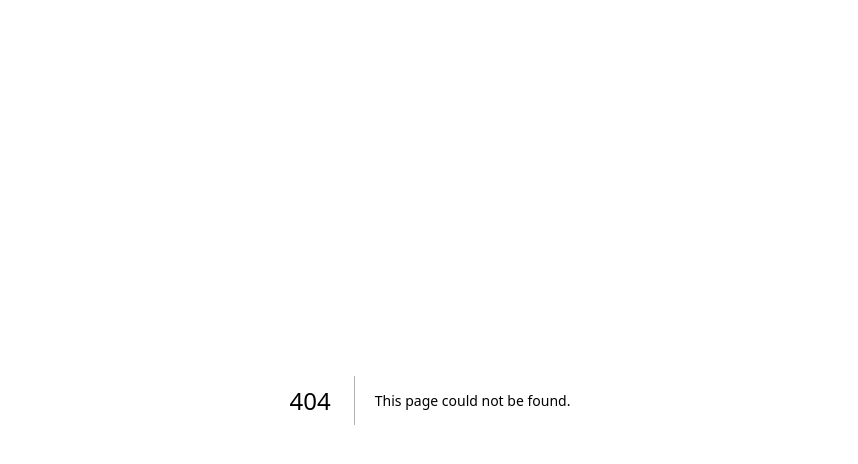
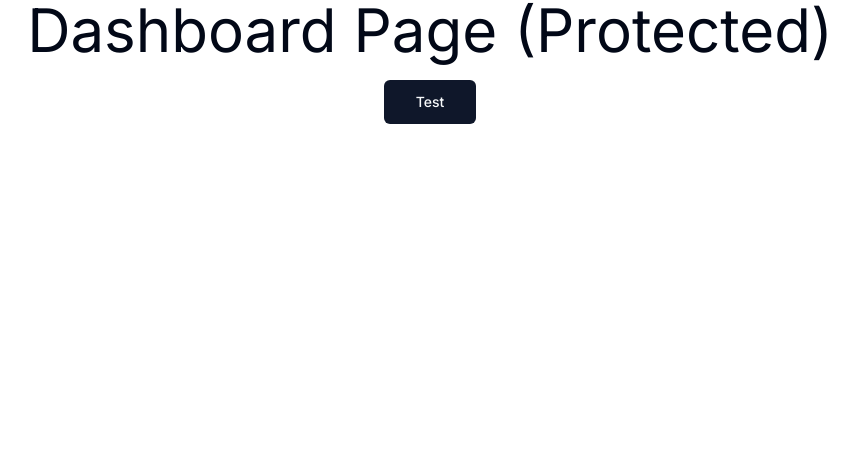
Before and after one commit to colinpoon/salazar, a Next.js app: page /dashboard in a window 1280 px wide. Before the commit this address had no page. Shown: the top 464 px of the page, without its empty margins (210-1068 px from the left). Built offline with nearby package versions, Linux system fonts and the light colour scheme.

Commit message:
route group convention & auth structure

```diff
--- /dev/null
+++ b/app/(dashboard)/(routes)/dashboard/page.tsx
@@ -0,0 +1,15 @@
+import Image from 'next/image';
+import { Button } from '@/components/ui/button';
+
+export default function DashboardPage() {
+  return (
+    <div className="flex flex-col justify-center items-center gap-5">
+      <p className="text-6xl text-black-500">
+        Dashboard Page (Protected)
+      </p>
+      <Button variant="default" size={'lg'}>
+        Test
+      </Button>
+    </div>
+  );
+}
--- a/app/page.tsx
+++ b/app/(index)/page.tsx
@@ -3,9 +3,10 @@ import { Button } from '@/components/ui/button';
 
 export default function Home() {
   return (
-    // <p className="text-6xl text-green-500">salazar</p>
-    <Button variant="destructive" size={'lg'}>
-      Test
-    </Button>
+    <div>
+      <p className="text-6xl text-green-500">
+        Salazar Index (Unprotected)
+      </p>
+    </div>
   );
 }
--- a/app/globals.css
+++ b/app/globals.css
@@ -1,6 +1,12 @@
 @tailwind base;
 @tailwind components;
 @tailwind utilities;
+
+html,
+body,
+:root {
+  height: 100%;
+}
 
 @layer base {
   :root {
--- a/app/layout.tsx
+++ b/app/layout.tsx
@@ -5,8 +5,8 @@ import './globals.css';
 const inter = Inter({ subsets: ['latin'] });
 
 export const metadata: Metadata = {
-  title: 'Create Next App',
-  description: 'Generated by create next app',
+  title: 'Salazar',
+  description: 'AI Platform',
 };
 
 export default function RootLayout({
```
